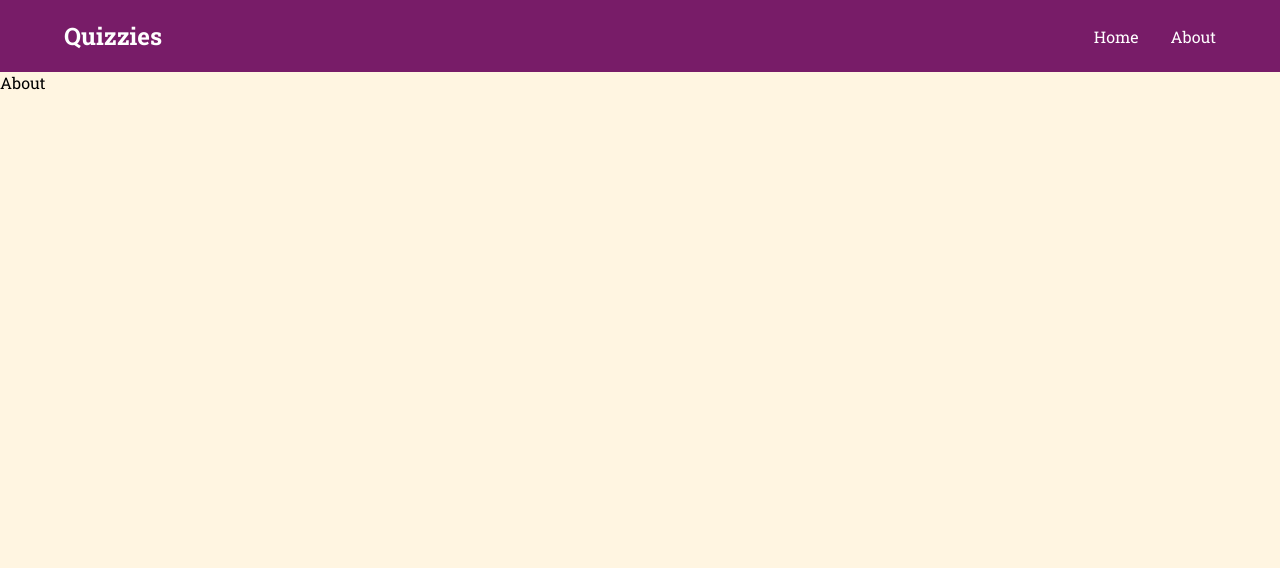
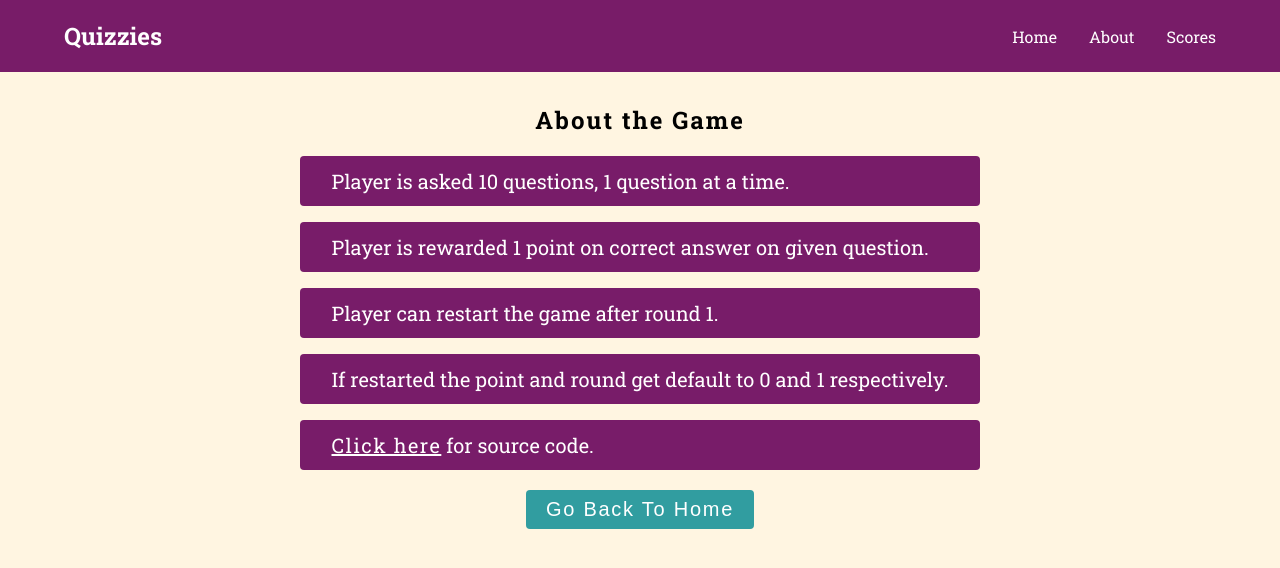
Before and after one commit to stha-sulav/quiz, a React (Vite) app: page /about in a window 1280 px wide. Shown: the top 568 px of the page. Built offline with nearby package versions, Linux system fonts and the light colour scheme.

Commit message:
player name component added

```diff
--- a/src/components/ButtonContainer.jsx
+++ b/src/components/ButtonContainer.jsx
@@ -1,4 +1,4 @@
-import React, { useState } from "react";
+import React from "react";
 import { useDispatch, useSelector } from "react-redux";
 import {
   getCorrectAnswer,
@@ -42,7 +42,11 @@ const ButtonContainer = () => {
   const handleNext = () => {
     if (round > 9) {
       dispatch(setModal());
-      dispatch(setMoadlText({ text: "Do you want to play again?" }));
+      dispatch(
+        setMoadlText({
+          text: `Do you want to play again?`,
+        })
+      );
     } else {
       dispatch(Inc({ round: 1, score: 0 }));
       dispatch(setMsg({ showMsg: "false" }));
--- a/src/components/Modal.jsx
+++ b/src/components/Modal.jsx
@@ -1,21 +1,23 @@
 import React from "react";
 import { useDispatch, useSelector } from "react-redux";
-import { Restart } from "../features/gameSlice";
+import { getScore, Restart } from "../features/gameSlice";
 import { getText, setModal } from "../features/modalSlice";
+import { setMsg } from "../features/msgSlice";
 import "../styles/Modal.css";
 import Buttons from "./Buttons";
 
 const Modal = ({ show }) => {
   const dispatch = useDispatch();
-
+  const score = useSelector(getScore);
   const text = useSelector(getText);
 
   const handleRestartAndPlay = () => {
     dispatch(Restart());
     dispatch(setModal());
+    dispatch(setMsg({ showMsg: false }));
   };
 
-  const handleCancle = () => {
+  const handleCancel = () => {
     dispatch(setModal());
   };
 
@@ -23,14 +25,17 @@ const Modal = ({ show }) => {
     <>
       <div className="overlay"></div>
       <div className="modal">
-        <h3 className="details">{text}</h3>
+        <h3 className="details">
+          <h3 className="modal-title">Score: {score}</h3>
+          <p className="modal-text">{text}</p>
+        </h3>
         <div className="btn-container">
           {!show ? (
             <Buttons name={"play again"} clickFunc={handleRestartAndPlay} />
           ) : (
             <Buttons name={"Restart"} clickFunc={handleRestartAndPlay} />
           )}
-          <Buttons name={"cancle"} clickFunc={handleCancle} />
+          <Buttons name={"cancel"} clickFunc={handleCancel} />
         </div>
       </div>
     </>
--- a/src/components/Nav.jsx
+++ b/src/components/Nav.jsx
@@ -15,6 +15,9 @@ const Nav = () => {
         <li>
           <Link to={"/about"}>About</Link>
         </li>
+        <li>
+          <Link to={"/score"}>Scores</Link>
+        </li>
       </ul>
     </nav>
   );
--- /dev/null
+++ b/src/features/playerSlice.js
@@ -0,0 +1,20 @@
+import { createSlice } from "@reduxjs/toolkit";
+
+const playerSlice = createSlice({
+  name: "player",
+  initialState: {
+    playerName: "",
+  },
+  reducers: {
+    setPlayerName: (state, { payload }) => {
+      const { name } = payload;
+      state.playerName = name;
+    },
+  },
+});
+
+export const playerReducer = playerSlice.reducer;
+
+export const { setPlayerName } = playerSlice.actions;
+
+export const getPlayerName = (state) => state.player.playerName;
--- a/src/index.css
+++ b/src/index.css
@@ -22,12 +22,16 @@ ul {
   list-style: none;
 }
 
+button,
+input {
+  padding: 0.5rem 1.25rem;
+  font-size: inherit;
+  border-radius: 4px;
+}
+
 button {
-  padding: 0.5rem 1.25rem;
   text-transform: capitalize;
   letter-spacing: 1.75px;
-  font-size: inherit;
   font-weight: normal;
-  border-radius: 4px;
   transition: 0.25s;
 }
--- a/src/pages/About.jsx
+++ b/src/pages/About.jsx
@@ -1,7 +1,35 @@
 import React from "react";
+import { Link } from "react-router-dom";
+import Buttons from "../components/Buttons";
+import "../styles/About.css";
 
 const About = () => {
-  return <div>About</div>;
+  return (
+    <section className="about-section">
+      <h2 className="about-title">About the Game</h2>
+      <ul className="about-content">
+        <li className="point">
+          Player is asked 10 questions, 1 question at a time.
+        </li>
+        <li className="point">
+          Player is rewarded 1 point on correct answer on given question.{" "}
+        </li>
+        <li className="point">Player can restart the game after round 1.</li>
+        <li className="point">
+          If restarted the point and round get default to 0 and 1 respectively.
+        </li>
+        <li className="point">
+          <a href="https://google.com" className="link" target="_blank">
+            Click here
+          </a>{" "}
+          for source code.
+        </li>
+      </ul>
+      <Link to="/" className="link">
+        <Buttons name={"Go back to Home"} />
+      </Link>
+    </section>
+  );
 };
 
 export default About;
--- a/src/pages/Home.jsx
+++ b/src/pages/Home.jsx
@@ -17,6 +17,8 @@ import ButtonContainer from "../components/ButtonContainer";
 import Message from "../components/Message";
 import { isMsgShown } from "../features/msgSlice";
 import Loading from "../components/Loading";
+import Player from "./Player";
+import { getPlayerName } from "../features/playerSlice";
 
 const Home = () => {
   const [token, setToken] = useState("");
@@ -30,6 +32,8 @@ const Home = () => {
   const difficulty = useSelector(getDifficulty);
 
   const msgShown = useSelector(isMsgShown);
+
+  const playerName = useSelector(getPlayerName);
 
   useEffect(() => {
     const configureToken = async () => {
@@ -78,9 +82,15 @@ const Home = () => {
   return (
     <main>
       {msgShown && <Message />}
-      <Header />
-      <Game />
-      <ButtonContainer />
+      {!playerName ? (
+        <Player />
+      ) : (
+        <>
+          <Header />
+          <Game />
+          <ButtonContainer />
+        </>
+      )}
     </main>
   );
 };
--- /dev/null
+++ b/src/pages/Player.jsx
@@ -0,0 +1,47 @@
+import React from "react";
+import { useState } from "react";
+import { useDispatch, useSelector } from "react-redux";
+import Buttons from "../components/Buttons";
+import { setMsg } from "../features/msgSlice";
+import { getPlayerName, setPlayerName } from "../features/playerSlice";
+import "../styles/Player.css";
+
+const Player = () => {
+  const dispatch = useDispatch();
+  const playerName = useSelector(getPlayerName);
+
+  const [name, setName] = useState("");
+
+  const handleChange = (e) => {
+    setName(e.target.value);
+  };
+
+  const handleClick = () => {
+    if (name === "") {
+      dispatch(
+        setMsg({
+          msg: "Player must enter their name.",
+          showMsg: true,
+          msgType: "error",
+        })
+      );
+    }
+    dispatch(setPlayerName({ name: name }));
+  };
+
+  return (
+    <form className="name-form" onSubmit={(e) => e.preventDefault()}>
+      <input
+        type="text"
+        placeholder="Enter your name..."
+        value={name}
+        onChange={handleChange}
+        className="player-name"
+        autoFocus
+      />
+      <Buttons name={"Next"} clickFunc={handleClick} />
+    </form>
+  );
+};
+
+export default Player;
--- a/src/store/store.js
+++ b/src/store/store.js
@@ -3,6 +3,7 @@ import { answerReducer } from "../features/answerSlice";
 import { gameReducer } from "../features/gameSlice";
 import { modalReducer } from "../features/modalSlice";
 import { msgReducer } from "../features/msgSlice";
+import { playerReducer } from "../features/playerSlice";
 import { questionReducer } from "../features/questionSlice";
 
 export const store = configureStore({
@@ -12,5 +13,6 @@ export const store = configureStore({
     answers: answerReducer,
     msg: msgReducer,
     modal: modalReducer,
+    player: playerReducer,
   },
 });
--- /dev/null
+++ b/src/styles/About.css
@@ -0,0 +1,34 @@
+.about-section {
+  padding: 2rem;
+  display: flex;
+  flex-direction: column;
+  gap: 1.25rem;
+  align-items: center;
+}
+
+.about-title {
+  letter-spacing: 2px;
+}
+
+.about-content {
+  display: flex;
+  flex-direction: column;
+  gap: 1rem;
+  font-size: 1.25rem;
+  color: #fff;
+}
+
+.point {
+  background-color: #781c69;
+  padding: 0.75rem 2rem;
+  border-radius: 4px;
+}
+
+.link {
+  text-decoration: underline;
+  letter-spacing: 1.5px;
+}
+
+.link:hover {
+  color: #eee;
+}
--- a/src/styles/Modal.css
+++ b/src/styles/Modal.css
@@ -24,3 +24,12 @@
   right: 20%;
   color: #fff;
 }
+
+.modal-title {
+  margin-bottom: 0.5rem;
+}
+
+.modal-title,
+.modal-text {
+  text-align: center;
+}
--- /dev/null
+++ b/src/styles/Player.css
@@ -0,0 +1,16 @@
+.name-form {
+  height: 50vh;
+  display: grid;
+  place-content: center;
+  gap: 2rem;
+}
+
+.player-name {
+  border: none;
+  outline: 2px solid #333;
+  background-color: transparent;
+}
+
+.player-name:focus {
+  outline-color: #781c68;
+}
```
